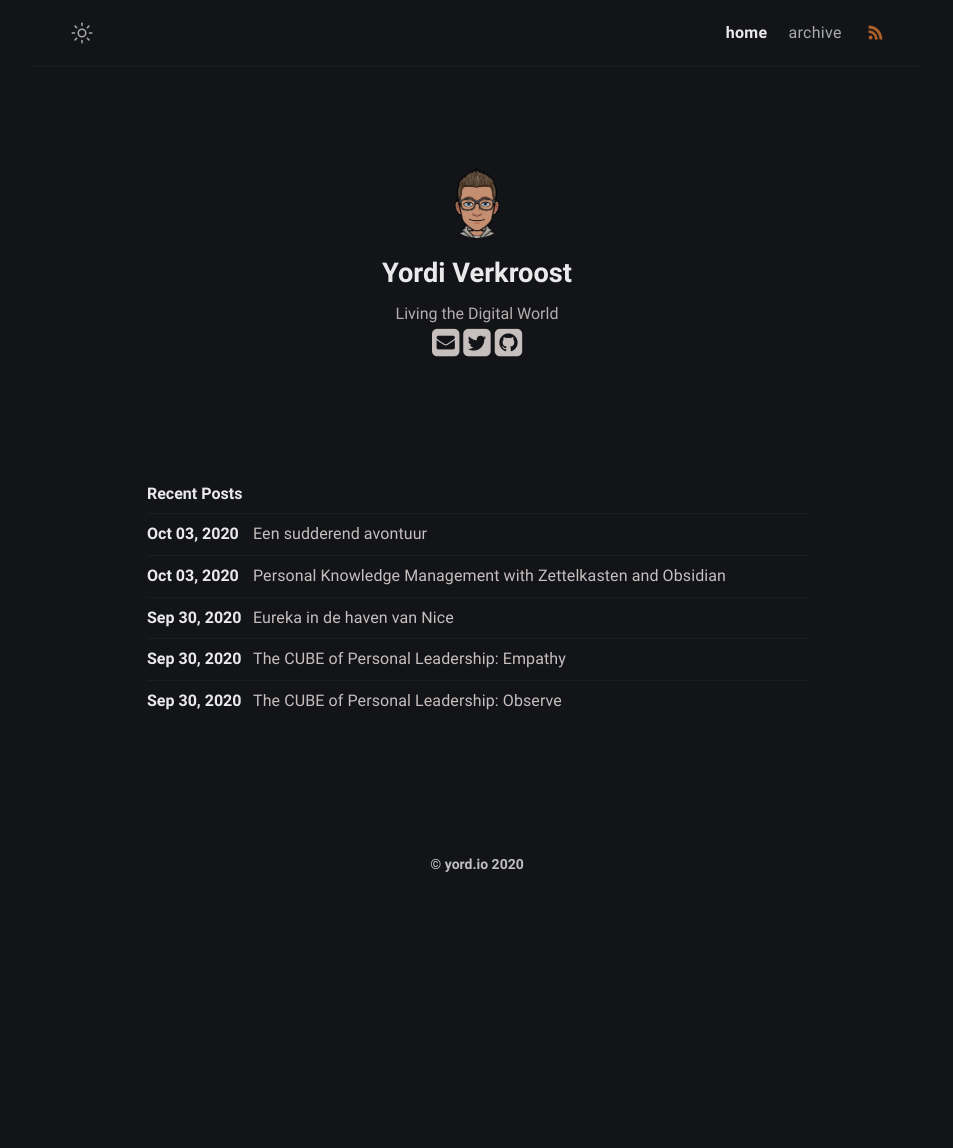
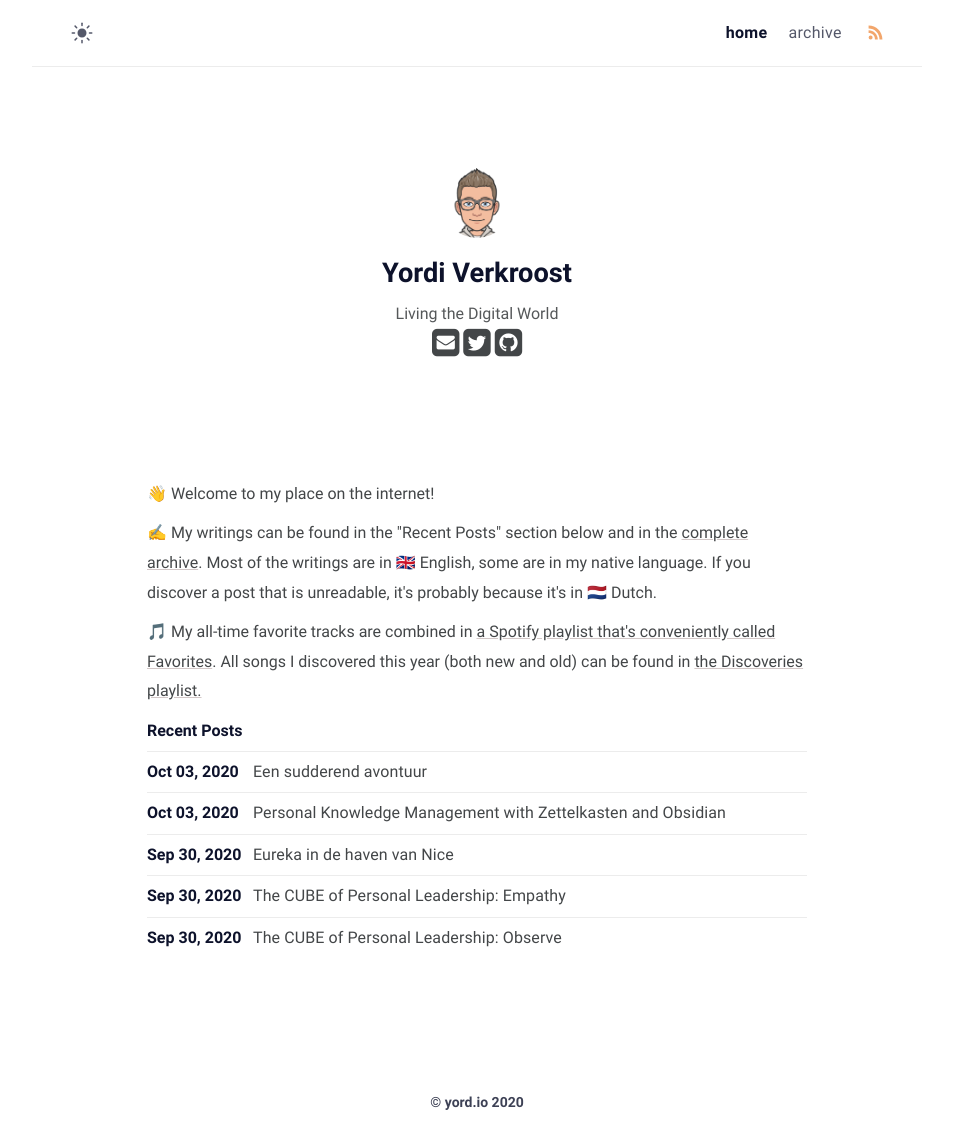
Before and after one commit to heymichal/heymichal.github.io, a Jekyll site: the page built from index.md, in a window 1280 px wide. Shown: the whole page, without its empty margins (163-1116 px from the left). Built offline with Jekyll 4.4.1, drawn with Linux system fonts in a browser that asks for light colours; before the commit the page ends 911 px from its top, so only the background shows below that.

Commit message:
Add about section on homepage

```diff
--- a/_config.yml
+++ b/_config.yml
@@ -6,7 +6,7 @@ lang: en-US # default lang
 timezone: Europe/Amsterdam # set your timezone
 # image: assets/img/avatar.png # This image used for Open Graph more info https://ogp.me/
 repo: https://github.com/Froodooo/froodooo.github.io # site repo [optional]
-mode: dark # default theme "dark" | "light"
+mode: light # default theme "dark" | "light"
 
 # Profile settings
 author:
--- /dev/null
+++ b/_includes/about.html
@@ -0,0 +1,7 @@
+<div id="about">
+  <p>👋 Welcome to my place on the internet!</p>
+
+  <p>✍️ My writings can be found in the "Recent Posts" section below and in the <a href="{% link archive.html %}">complete archive</a>. Most of the writings are in 🇬🇧 English, some are in my native language. If you discover a post that is unreadable, it's probably because it's in 🇳🇱 Dutch.</p>
+
+  <p>🎵 My all-time favorite tracks are combined in <a href="https://open.spotify.com/playlist/5e8XEYE7uOBsMfK33QAh0O?si=ly5ElOG7TYKgW_aTjPYTkQ" target="_blank">a Spotify playlist that's conveniently called Favorites</a>. All songs I discovered this year (both new and old) can be found in <a href="https://open.spotify.com/playlist/2QYLRzi5N8EvbDoYrT9fSR?si=k1We1MBYTEWMU9028_XxfQ" target="_blank">the Discoveries playlist.</a></p>
+</div>
--- a/_layouts/home.html
+++ b/_layouts/home.html
@@ -2,6 +2,8 @@
 layout: default
 home: true
 ---
+
+{% include about.html %}
 
 <h3 class="posts-item-note" aria-label="Recent Posts">Recent Posts</h3>
 {%- for post in site.posts limit: site.number_of_posts -%}
```
